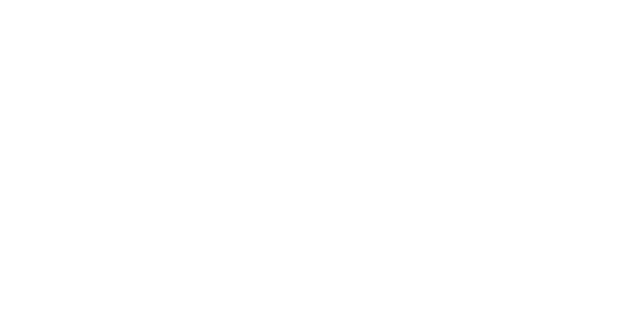
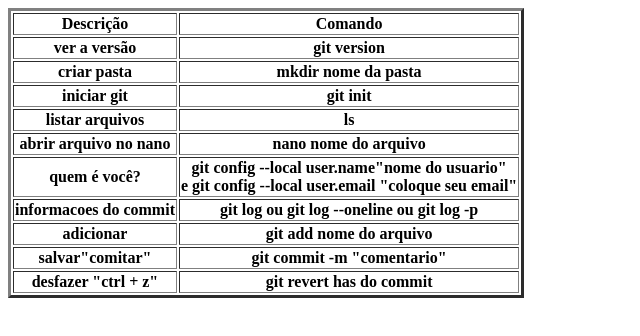
Before and after one commit to Wandersonwas/gitentrevistasenac, a plain HTML site: page index.html in a window 1280 px wide. Shown: the whole page, without its empty margins (0-640 px from the left). Drawn offline with Linux system fonts and the light colour scheme.

Commit message:
tabela de comando concluido

```diff
--- a/index.html
+++ b/index.html
@@ -12,7 +12,52 @@
     </header>
 
     <main>
-
+        <table border="3">
+            <tr>
+                <th>Descrição</th>
+                <th>Comando</th>
+            </tr>
+            <tr>
+                <th>ver a versão</th>
+                <th>git version</th>
+            </tr>
+            <tr>
+                <th>criar pasta</th>
+                <th>mkdir nome da pasta</th>
+            </tr>
+            <tr>
+                <th>iniciar git</th>
+                <th>git init</th>
+            </tr>
+            <tr>
+                <th>listar arquivos</th>
+                <th>ls</th>
+            </tr>
+            <tr>
+                <th>abrir arquivo no nano</th>
+                <th>nano nome do arquivo</th>
+            </tr>
+            <tr>
+                <th>quem é você?</th>
+                <th>git config --local user.name"nome do usuario" <br>e git config --local user.email "coloque seu email"</th>
+            </tr>
+            <tr>
+                <th>informacoes do commit</th>
+                <th>git log ou git log --oneline ou git log -p</th>
+            </tr>
+            <tr>
+                <th>adicionar</th>
+                <th>git add nome do arquivo</th>
+            </tr>
+            <tr>
+                <th>salvar"comitar"</th>
+                <th>git commit -m "comentario"</th>
+            </tr>
+            <tr>
+                <th>desfazer "ctrl + z"</th>
+                <th>git revert has do commit</th>
+            </tr>
+        </table>
     </main>
 
     <footer>
```
